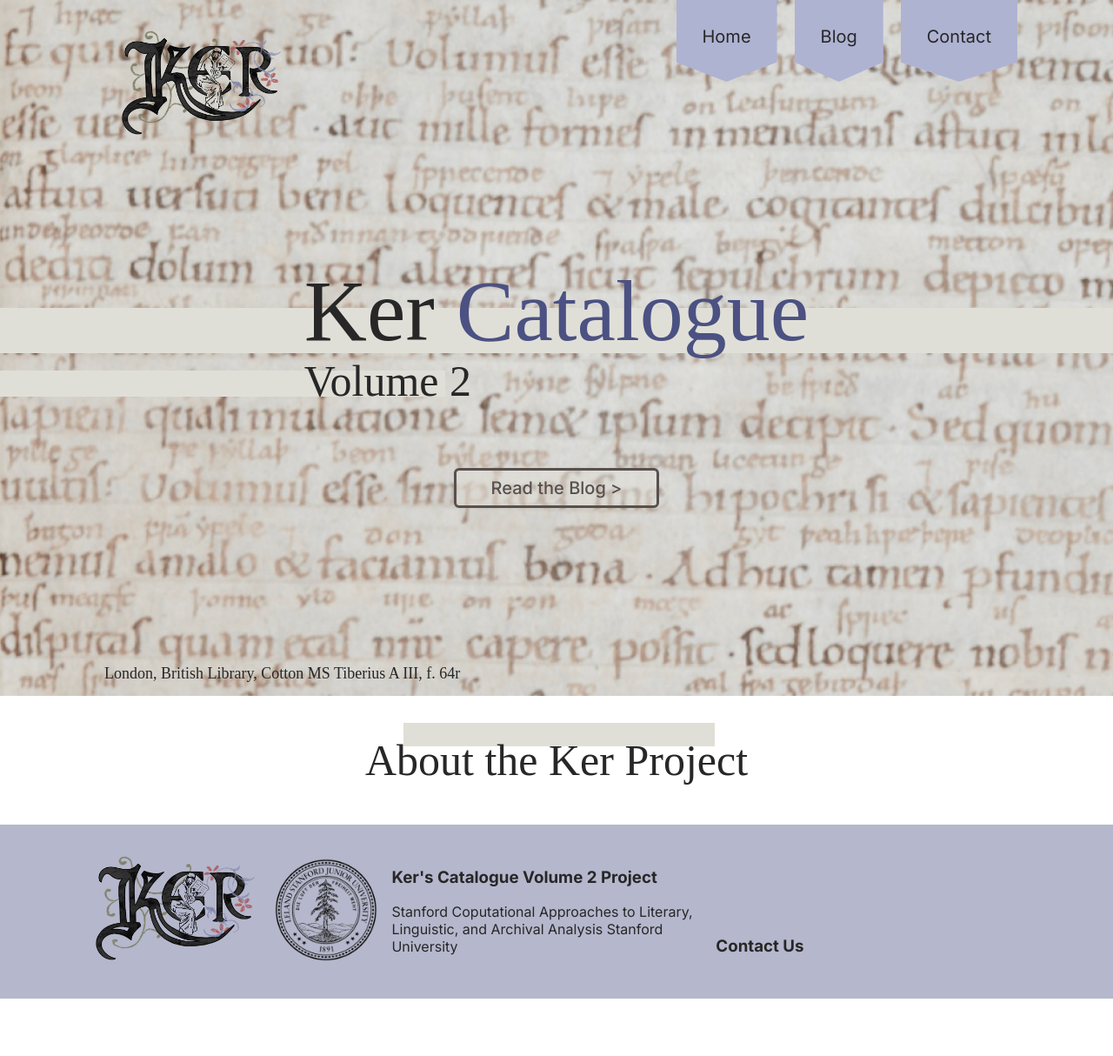
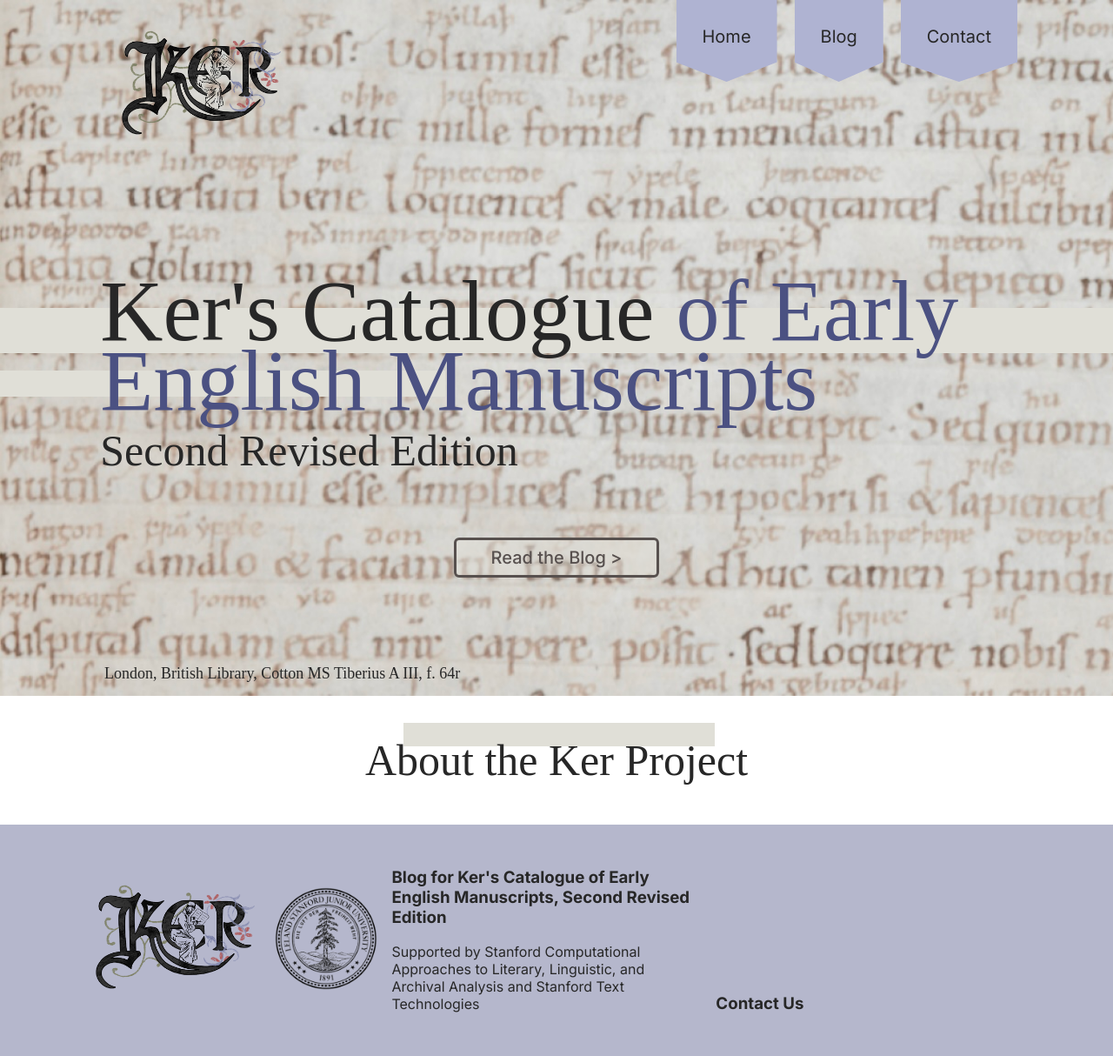
Before and after one commit to ker-catalogue-vol-2/ker-catalogue-vol-2.github.io, a Jekyll site: the page index.html, which Jekyll copies as it is, in a window 1280 px wide. Shown: the whole page at 87% size. Built offline with Jekyll 4.4.1, drawn with Linux system fonts in a browser that asks for light colours; some web fonts are replaced; before the commit the page ends 1148 px from its top, so only the background shows below that.

Commit message:
Update index.html

```diff
--- a/index.html
+++ b/index.html
@@ -1,7 +1,7 @@
 <!DOCTYPE html>
 <html>
 <head>
-  <title>Ker Project Version 2</title>
+  <title>Ker's Catalogue 2nd Revised Edition</title>
   <link rel="stylesheet" href="/style/home.css">
   <link rel="preconnect" href="https://fonts.googleapis.com">
   <link rel="preconnect" href="https://fonts.gstatic.com" crossorigin>
@@ -32,8 +32,8 @@
 
     <section class="header-container">
       <div class="content">
-        <h1>Ker <span class="header-blue">Catalogue</span></h1>
-        <h2 class="behind-volume-2">Volume 2</h2>
+        <h1>Ker's Catalogue <span class="header-blue">of Early English Manuscripts</span></h1>
+        <h2 class="behind-volume-2">Second Revised Edition</h2>
 
       </div>
       <a href="/blog/">
@@ -76,8 +76,8 @@
           <img class="stanford-logo" src="/images/stanford-emblem.png">
 
         <div class="ker-logo-footer-text">
-          <h3>Ker's Catalogue Volume 2 Project </h3>
-        <p>Stanford Coputational Approaches to Literary, Linguistic, and Archival Analysis Stanford University</p>
+            <h3> Blog for Ker's Catalogue of Early English Manuscripts, Second Revised Edition </h3>
+        <p> Supported by Stanford Computational Approaches to Literary, Linguistic, and Archival Analysis and Stanford Text Technologies </p>
         </div>
 
       </div>
```
